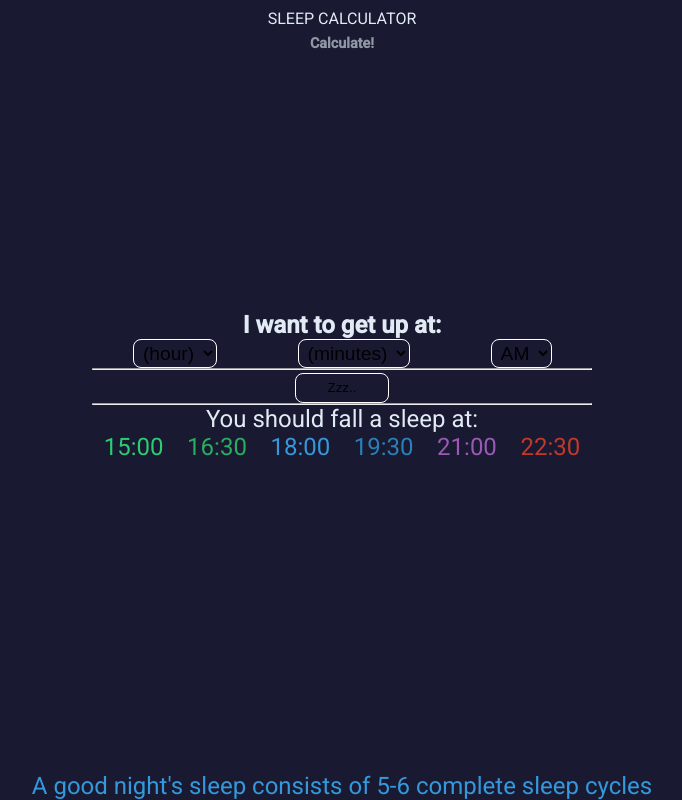
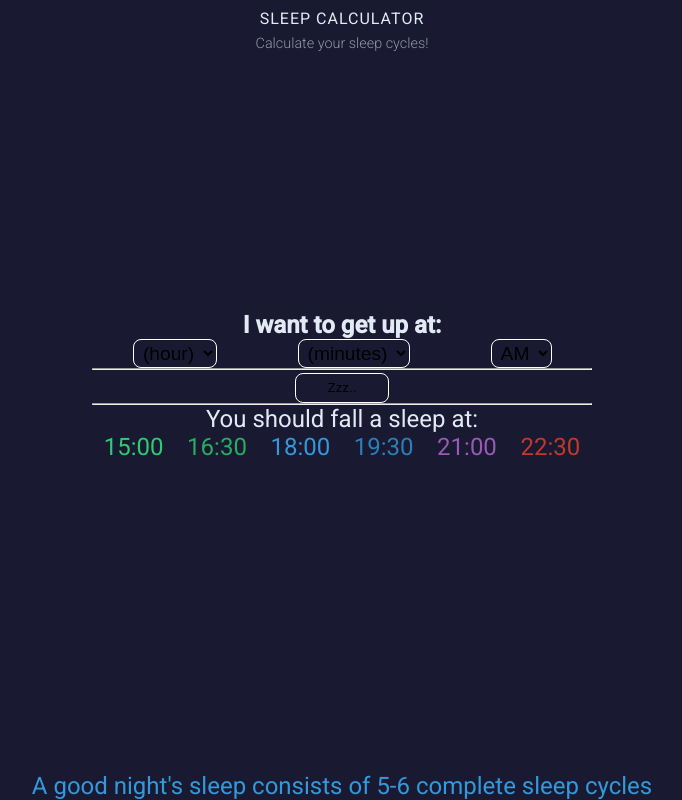
Before and after one commit to snoh666/sleep-cycle-calculator, a React (Create React App) app: page / in a window 1280 px wide. Shown: the whole page, without its empty margins (298-980 px from the left). Built offline with nearby package versions, Linux system fonts and the light colour scheme.

Commit message:
Added font styling for header and also subheader

```diff
--- a/src/components/Header.jsx
+++ b/src/components/Header.jsx
@@ -5,7 +5,7 @@ const Header = () => {
   return (
     <HeaderWrapper>
       <StyledHeader>Sleep calculator</StyledHeader>
-      <StyledSubHeader>Calculate!</StyledSubHeader>
+      <StyledSubHeader>Calculate your sleep cycles!</StyledSubHeader>
     </HeaderWrapper>
   );
 };
@@ -33,10 +33,12 @@ const StyledHeader = styled.h1`
   color: ${(props) => props.theme.grey};
   text-transform: uppercase;
   font-weight: normal;
+  letter-spacing: 1px;
 `;
 
 const StyledSubHeader = styled.h2`
   font-size: 0.9rem;
   color: ${(props) => props.theme.greyDark};
   margin: 0;
+  font-weight: 200;
 `;
```
